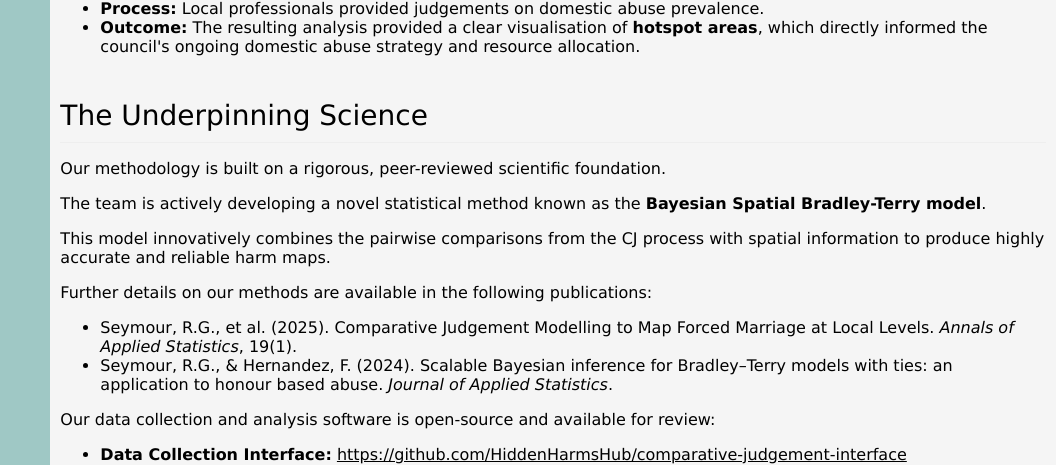
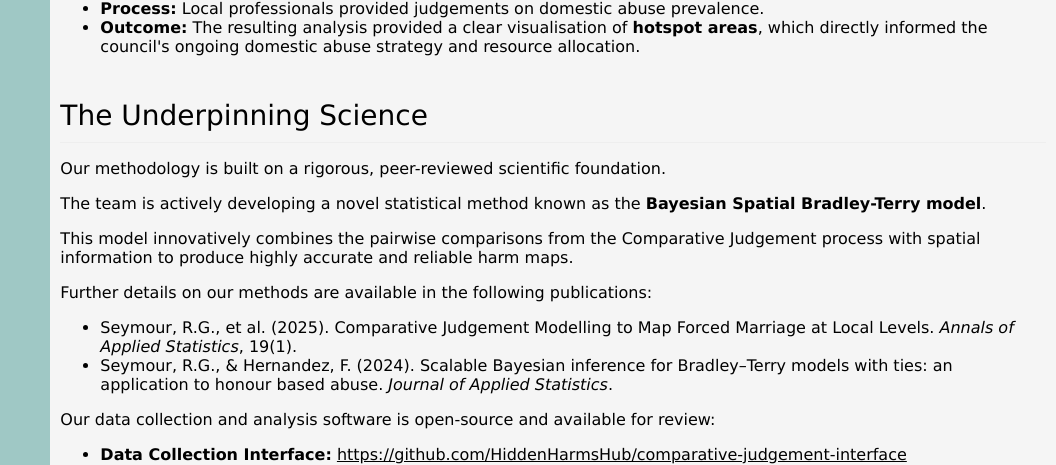
Before and after one commit to HiddenHarmsHub/hidden-harms-hub, a Django app: page /comparativejudgement in a window 1320 px wide. Shown: the part 3030-3495 px from the top of the page, without its empty margins (264-1320 px from the left). Run offline with Django 3.2, Linux system fonts and the light colour scheme; parts of the project's set-up code (start-up, migrations or seed data) failed here and were passed over.

Commit message:
review changes added

```diff
--- a/django/general/templates/general/comparative_judgement.html
+++ b/django/general/templates/general/comparative_judgement.html
@@ -59,7 +59,7 @@
 
     <p>
         We have successfully partnered with numerous local authorities and police forces to map a variety of complex
-        harms, including <strong>forced marriage, FGM, domestic abuse, and honour-based abuse</strong>.
+        harms, including <strong>forced marriage, Female Genital Mutilation (FGM), domestic abuse, and honour-based abuse</strong>.
     </p>
 
     <h3>Case Study: Forced Marriage in Nottinghamshire</h3>
@@ -140,8 +140,8 @@
     </p>
 
     <p>
-        This model innovatively combines the pairwise comparisons from the CJ process with spatial information to produce
-        highly accurate and reliable harm maps.
+        This model innovatively combines the pairwise comparisons from the Comparative Judgement process with spatial
+        information to produce highly accurate and reliable harm maps.
     </p>
 
     <p>Further details on our methods are available in the following publications:</p>
--- a/django/general/templates/general/home.html
+++ b/django/general/templates/general/home.html
@@ -38,8 +38,8 @@
                 ward level where they are needed most.
             </li>
             <li>
-                <b>Digital Footprint Detection:</b> We are building tools to analyse online data—from financial transactions to
-                internet service provider logs—to identify and disrupt online child sexual exploitation.
+                <b>Digital Footprint Detection:</b> We are building tools to analyse online data&mdash;from financial transactions to
+                internet service provider logs&mdash;to identify and disrupt online child sexual exploitation.
             </li>
         </ul>
     </p>
```
